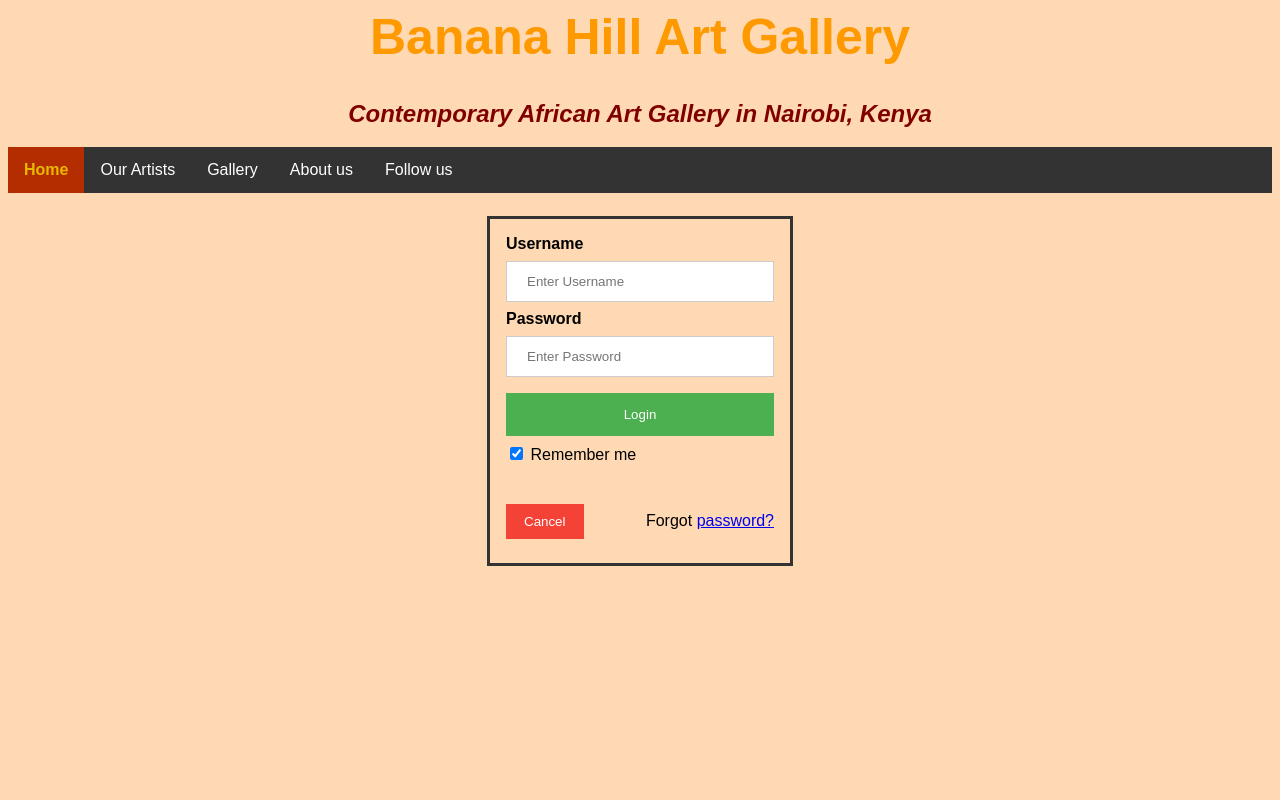
After one commit to warindi-g/hci, a PHP site: page /login.html in a window 1280 px wide. The commit adds this page. Run offline with PHP 8.4, Linux system fonts and the light colour scheme.

Commit message:
Add files via upload
I have added the login form as requested(login.html)

```diff
--- a/banana/bananahill.html
+++ b/banana/bananahill.html
@@ -4,11 +4,14 @@
 
 <link rel="stylesheet" type="text/css" href="style.css" media="screen">
 
+
 	<title>Banana Hill Art Gallery</title>
 	<header>
   <h1 style="font-size: 50px; text-align: center; font-family: sans-serif; color: #ff9900;" class="logo" > Banana Hill Art Gallery</h1>
   <h2 style="text-align: center; color: #800000;"><i>Contemporary African Art Gallery in Nairobi, Kenya</i></h2>
   </header>
+
+
 
 </head>
 <body bgcolor="#ffd9b3">
@@ -36,8 +39,9 @@
   </ul>
 
   <ul style="float:right">
-    <li><a href="login.html" class="login" style="background: #4CAF50">Login</a></li>
+    <li><a href="login.html" class="login" style="background: #4CAF50">Login</a>
 
+    </li>
 
 
   </ul>
--- /dev/null
+++ b/banana/login.html
@@ -0,0 +1,139 @@
+<DOCTYPE html>
+<html>
+<head>
+
+<link rel="stylesheet" type="text/css" href="style.css" media="screen">
+
+
+  <title>Banana Hill Art Gallery</title>
+  <header>
+  <h1 style="font-size: 50px; text-align: center; font-family: sans-serif; color: #ff9900;" class="logo" > Banana Hill Art Gallery</h1>
+  <h2 style="text-align: center; color: #800000;"><i>Contemporary African Art Gallery in Nairobi, Kenya</i></h2>
+  </header>
+
+  <style>
+body {
+  font-family: Arial, Helvetica, sans-serif;
+}
+form {
+  border: 3px solid #333 /*#f1f1f1*/;
+  width: 300px;
+  margin: 0 auto;
+}
+
+input[type=text], input[type=password] {
+    width: 100%;
+    padding: 12px 20px;
+    margin: 8px 0;
+    display: inline-block;
+    border: 1px solid #ccc;
+    box-sizing: border-box;
+}
+
+button {
+    background-color: #4CAF50;
+    color: white;
+    padding: 14px 20px;
+    margin: 8px 0;
+    border: none;
+    cursor: pointer;
+    width: 100%;
+}
+
+button:hover {
+    opacity: 0.8;
+}
+
+.cancelbtn {
+    width: auto;
+    padding: 10px 18px;
+    background-color: #f44336;
+}
+
+.imgcontainer {
+    text-align: center;
+    margin: 24px 0 12px 0;
+}
+
+img.avatar {
+    width: 40%;
+    border-radius: 50%;
+}
+
+.container {
+    padding: 16px;
+}
+
+span.psw {
+    float: right;
+    padding-top: 16px;
+}
+
+/* Change styles for span and cancel button on extra small screens */
+@media screen and (max-width: 300px) {
+    span.psw {
+       display: block;
+       float: none;
+    }
+    .cancelbtn {
+       width: 100%;
+    }
+}
+</style>
+  </head>
+
+<body bgcolor="#ffd9b3">
+<nav>
+  <div class="topnav" data-spy="affix" data-offset-top="197" >
+
+  <ul style="float:left">
+    <li><a class="active" href="bananahill.html" style="color:#e6b800; background:#b32d00; font-weight: bold">Home</a></li>
+    <li><a href="#artists">Our Artists</a></li>
+    <!-- <li><a href="#events">Events</a></li> -->
+    <li><a href="#gallery">Gallery</a></li>
+    <li><a href="about.html">About us</a></li>
+
+
+    <div class="dropdown">
+     <button class="dropbtn">Follow us
+      <i class="fa fa-caret-down"></i>
+     </button>
+      <div class="dropdown-content">
+      <a href="https://www.facebook.com/BananaHillArtGalleryInNairobi" target="_blank">Facebook</a>
+      <a href="https://twitter.com/BananaHillArt" target="_blank">Twitter</a>
+      <a href="https://plus.google.com/108819026650804640672" target="_blank">Google+</a>
+      </div>
+    </div>
+  </ul>
+
+
+  </div>
+ </nav>
+ <br>
+  <form action="action_page.php">
+  <!-- CODE FOR AVATAR BELOW -->
+  <!-- <div class="imgcontainer">
+    <img src="img_avatar2.png" alt="Avatar" class="avatar">
+  </div> -->
+
+  <div class="container">
+    <label for="uname"><b>Username</b></label>
+    <input type="text" placeholder="Enter Username" name="uname" required>
+
+    <label for="psw"><b>Password</b></label>
+    <input type="password" placeholder="Enter Password" name="psw" required>
+
+    <button type="submit">Login</button>
+    <label>
+      <input type="checkbox" checked="checked" name="remember"> Remember me
+    </label>
+  </div>
+
+  <div class="container" style="background-color:#ffd9b3"> <!-- #f1f1f1 -->
+    <button type="button" class="cancelbtn">Cancel</button>
+    <span class="psw">Forgot <a href="#">password?</a></span>
+  </div>
+</form>
+</body>
+</html>
+</DOCTYPE>
--- a/banana/style.css
+++ b/banana/style.css
@@ -60,6 +60,7 @@ li a:hover {
   padding: 14px 16px;
   text-decoration: none;
 }
+
 
 /* The dropdown container */
 .dropdown {
```
